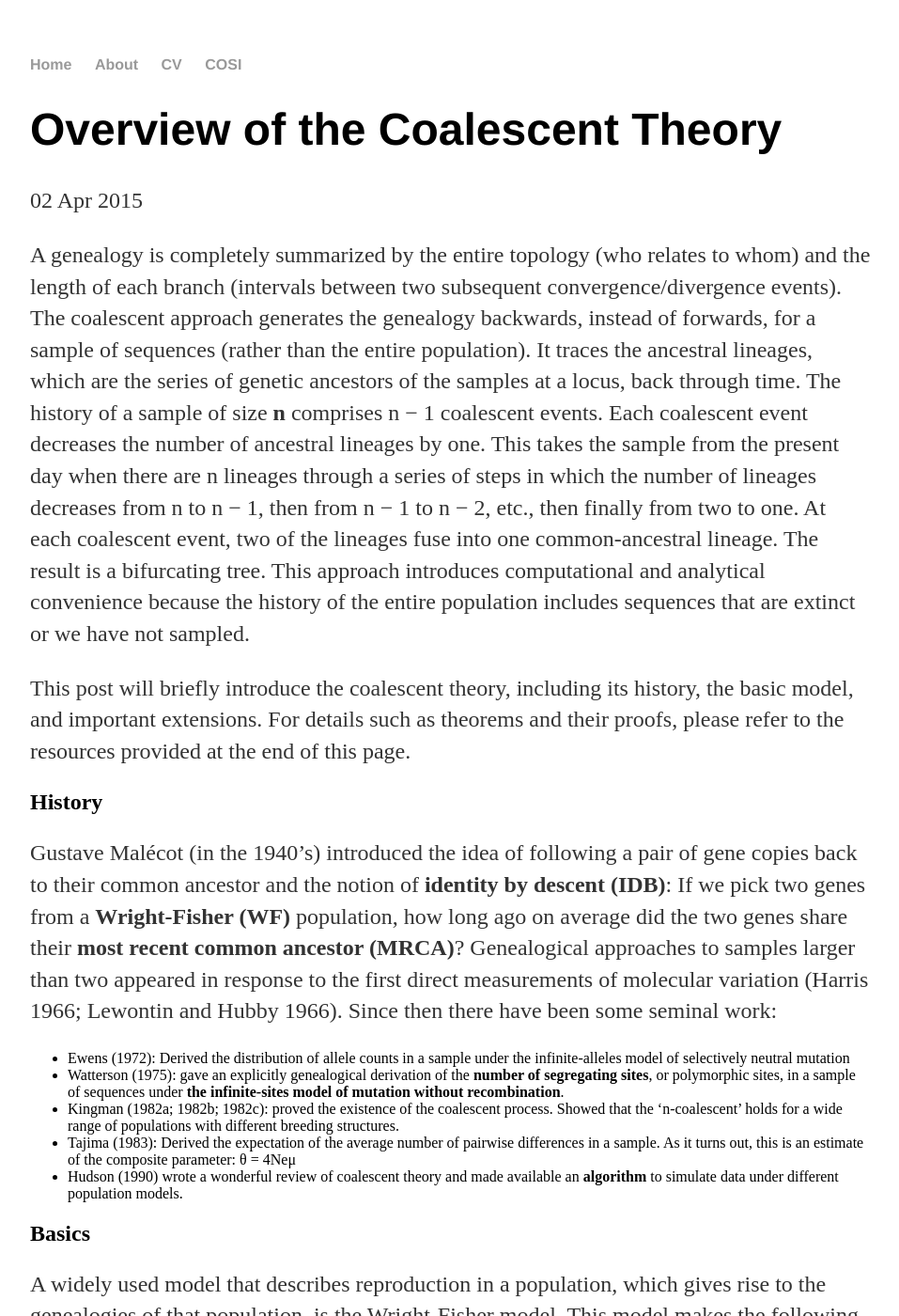
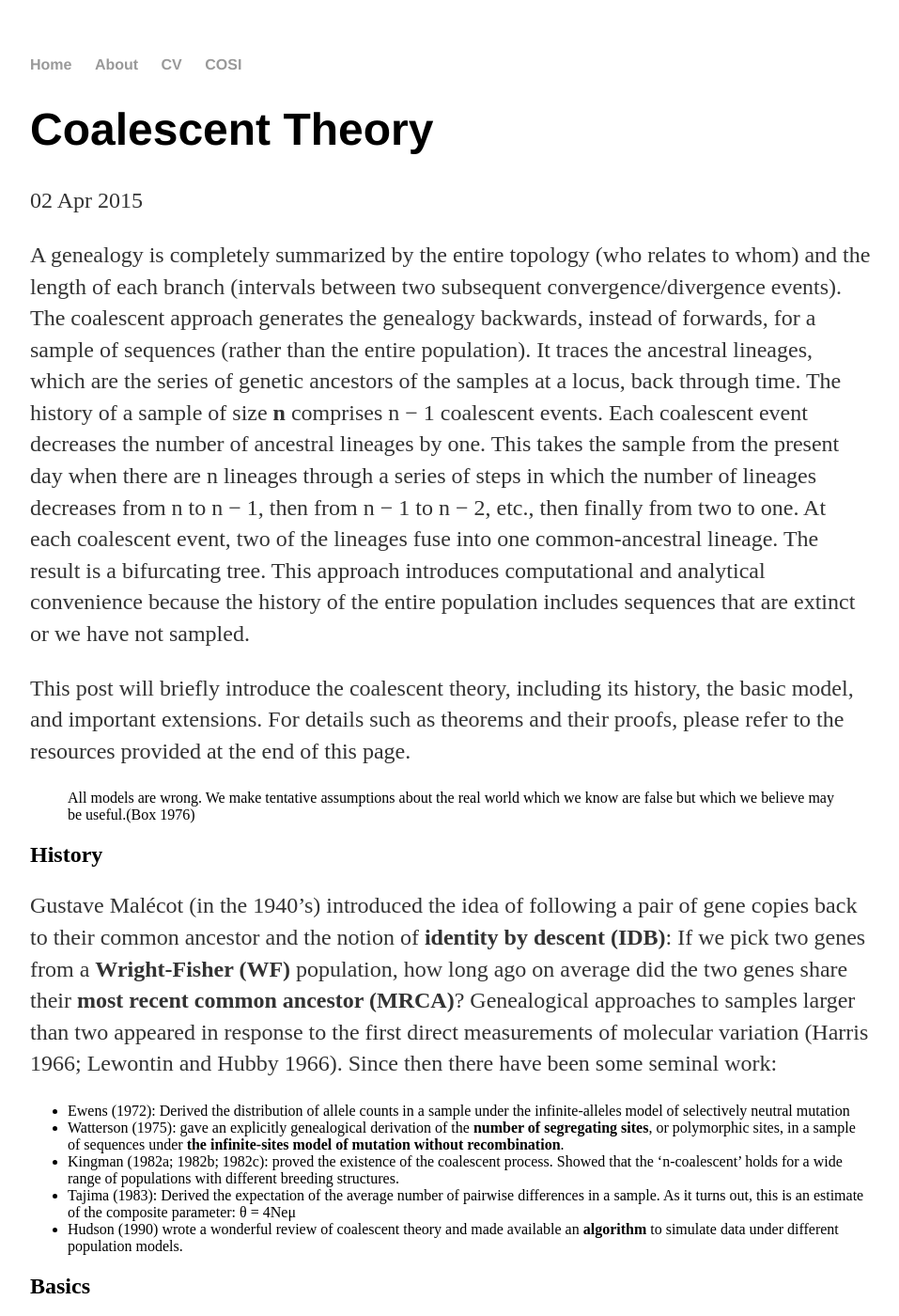
Before and after one commit to lybird300/lybird300.github.io, a Jekyll site: the page built from _posts/2015-04-02-coalescent.md, in a window 1280 px wide and 1400 px high. Shown: the whole window at 94% size, without its empty margins (160-1117 px from the left). Built offline with Jekyll 4.4.1, drawn with Linux system fonts in a browser that asks for light colours.

Commit message:
Update 2015-04-02-coalescent.md

```diff
--- a/_posts/2015-04-02-coalescent.md
+++ b/_posts/2015-04-02-coalescent.md
@@ -1,11 +1,13 @@
 ---
 layout: post
-title: "Overview of the Coalescent Theory"
+title: "Coalescent Theory"
 date: 2015-04-02
 ---
 A genealogy is completely summarized by the entire topology (who relates to whom) and the length of each branch (intervals between two subsequent convergence/divergence events). The coalescent approach generates the genealogy backwards, instead of forwards, for a sample of sequences (rather than the entire population). It traces the ancestral lineages, which are the series of genetic ancestors of the samples at a locus, back through time. The history of a sample of size <b>n</b> comprises n − 1 coalescent events. Each coalescent event decreases the number of ancestral lineages by one. This takes the sample from the present day when there are n lineages through a series of steps in which the number of lineages decreases from n to n − 1, then from n − 1 to n − 2, etc., then finally from two to one. At each coalescent event, two of the lineages fuse into one common-ancestral lineage. The result is a bifurcating tree. This approach introduces computational and analytical convenience because the history of the entire population includes sequences that are extinct or we have not sampled.
 
 This post will briefly introduce the coalescent theory, including its history, the basic model, and important extensions. For details such as theorems and their proofs, please refer to the resources provided at the end of this page.
+
+<blockquote>All models are wrong. We make tentative assumptions about the real world which we know are false but which we believe may be useful.(Box 1976)</blockquote>
 
 <h2>History</h2>
 Gustave Malécot (in the 1940’s) introduced the idea of following a pair of gene copies back to their common ancestor and the notion of <b>identity by descent (IDB)</b>: If we pick two genes from a <b>Wright-Fisher (WF)</b> population, how long ago on average did the two genes share their <b>most recent common ancestor (MRCA)</b>? Genealogical approaches to samples larger than two appeared in response to the first direct measurements of molecular variation (Harris 1966; Lewontin and Hubby 1966). Since then there have been some seminal work:
```
